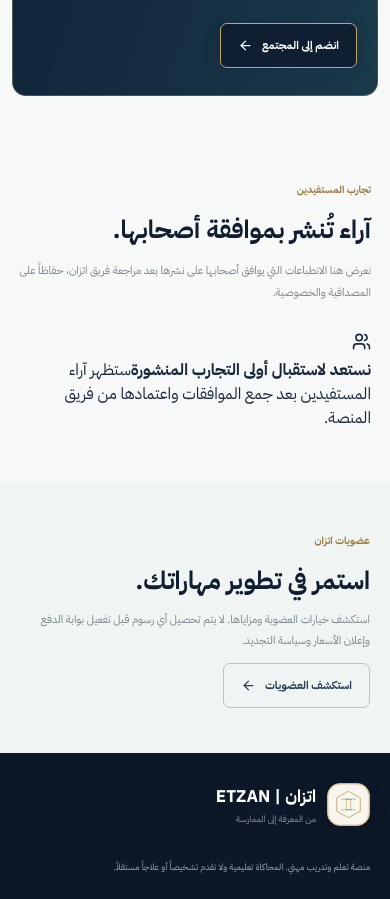
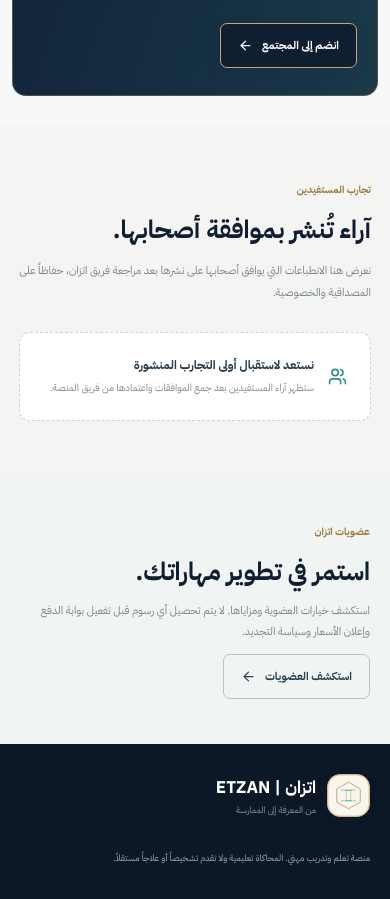
Before and after one commit to ffgg35646-ops/111111, a Next.js app: page / in a window 390 px wide. Shown: the part 8160-9059 px from the top of the page. Built offline with nearby package versions, Linux system fonts and the light colour scheme; no server answers; the database is empty.

Commit message:
style(etzan): add responsive testimonial section

```diff
--- a/app/etzan.css
+++ b/app/etzan.css
@@ -77,3 +77,21 @@
 .etzan-en .etzan-supervisor h3{font-size:17px}
 .etzan-en .etzan-supervisor p{font-size:11px}
 @media(max-width:650px){.etzan-en .etzan-hero h1{font-size:46px}.etzan-en .etzan-nav-actions .etzan-cta{display:inline-flex;font-size:9px;padding:10px}.etzan-en .etzan-language{font-size:9px}}
+
+/* Homepage content architecture: testimonials and section rhythm */
+.etzan-testimonials{background:#f4f5f2}
+.etzan-testimonial-grid{display:grid;grid-template-columns:repeat(3,minmax(0,1fr));gap:14px}
+.etzan-testimonial{position:relative;display:flex;flex-direction:column;min-height:205px;padding:23px 22px 19px;border:1px solid #e3e6e0;border-radius:12px;background:linear-gradient(145deg,#fff,#fbfaf6);box-shadow:0 12px 30px #172a4309}
+.etzan-quote-mark{font-family:Georgia,serif;font-size:46px;line-height:.8;color:#c4a46a}
+.etzan-testimonial>p{flex:1;margin:14px 0 23px;color:#43576a;font-size:12px;line-height:2}
+.etzan-testimonial>div{display:flex;flex-direction:column;gap:4px;border-top:1px solid #e9ece8;padding-top:12px}
+.etzan-testimonial>div b{font-size:11px;color:#20364b}
+.etzan-testimonial>div small{font-size:9px;color:#87949a}
+.etzan-testimonials-empty{display:flex;align-items:center;gap:14px;padding:23px;border:1px dashed #c9d3cf;border-radius:11px;background:#fff;color:#2a8f86}
+.etzan-testimonials-empty>div{display:flex;flex-direction:column;gap:5px}
+.etzan-testimonials-empty b{font-size:12px;color:#253b4e}
+.etzan-testimonials-empty span{font-size:10px;color:#7d8c91;line-height:1.8}
+.etzan-knowledge{scroll-margin-top:90px}
+.etzan-home section[id]{scroll-margin-top:90px}
+@media(max-width:850px){.etzan-testimonial-grid{grid-template-columns:repeat(2,minmax(0,1fr))}}
+@media(max-width:560px){.etzan-testimonial-grid{grid-template-columns:1fr}.etzan-testimonial{min-height:175px}}
```
